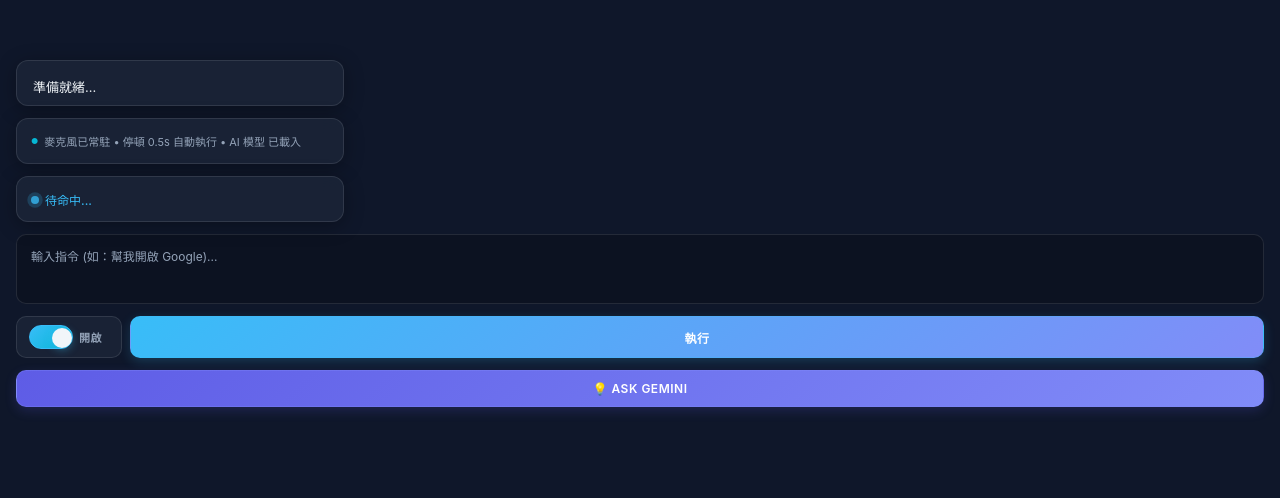
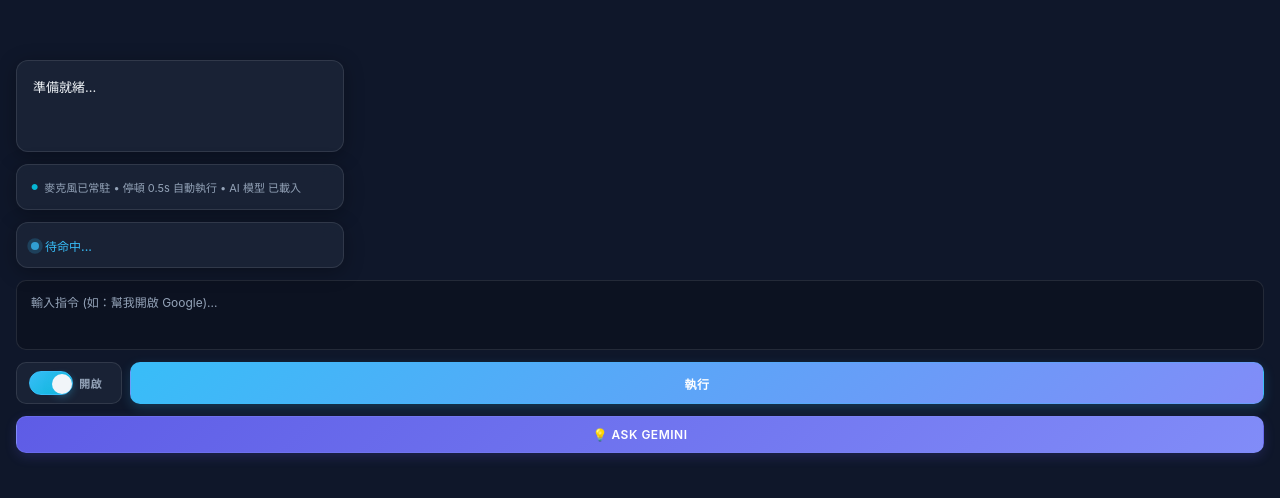
Before and after one commit to jaylooloomi/chrome-javis, a browser extension: page sidepanel.html in a window 1280 px wide. Shown: the part 212-710 px from the top of the page. Drawn offline with Linux system fonts and the light colour scheme.

Commit message:
refactor: change output height to 92px

```diff
--- a/sidepanel.html
+++ b/sidepanel.html
@@ -49,7 +49,7 @@
       /* ======== 輸出區域 ======== */
       #output {
         width: 328px;
-        height: 46px;
+        height: 92px;
         overflow-y: auto;
         white-space: pre-wrap;
         background: var(--card-bg);
```
